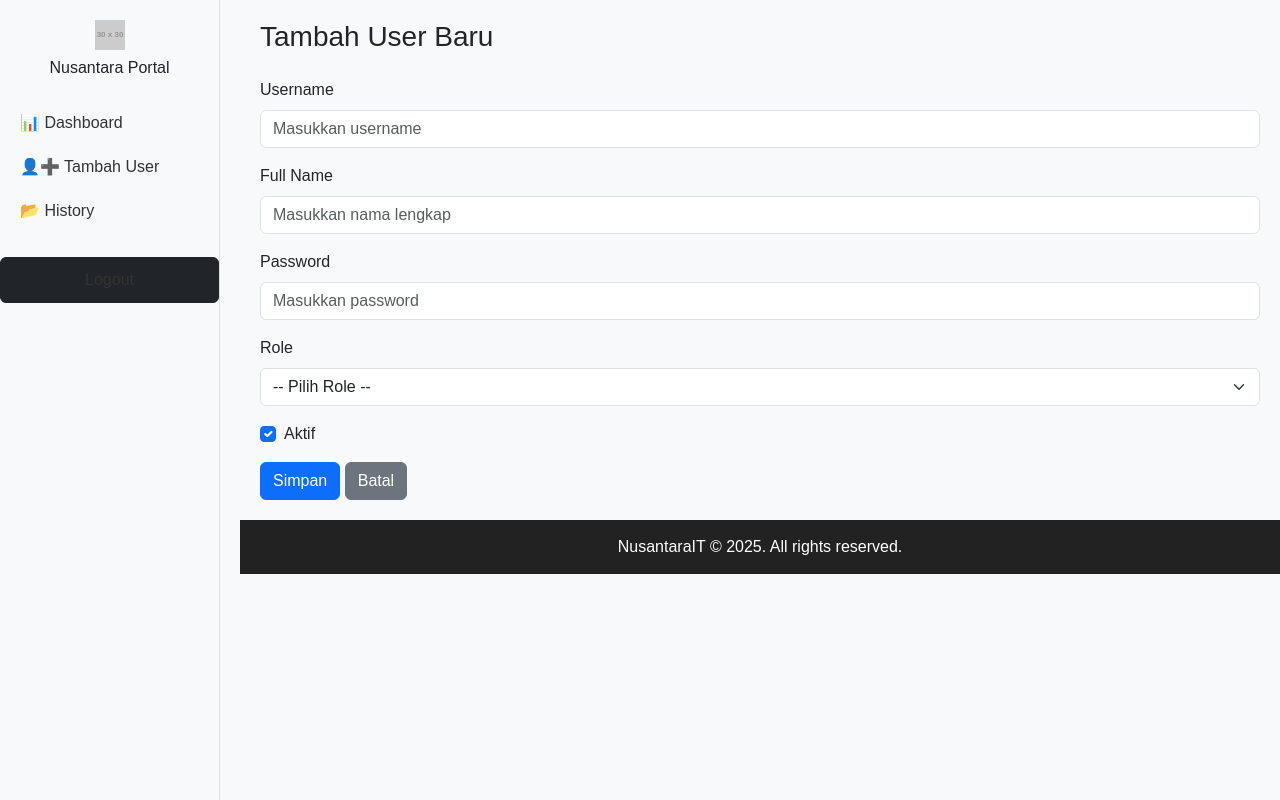
After one commit to widia2807/Nusantara_FPTK, a CodeIgniter 4 app: the page made by app/Views/users/create.php in a window 1280 px wide. The commit adds this page. Run offline with PHP 8.4 and a stand-in for CodeIgniter, Linux system fonts and the light colour scheme; the template is opened without the code that fills it, so the values that code supplies are empty; grey boxes labelled with a size stand in for pictures from a placeholder-image service; some libraries are stand-ins or nearby versions.

Commit message:
Tambah fitur logout & dashboard (divisi dan hr)+ fitur tambah akun

```diff
--- /dev/null
+++ b/app/Views/users/create.php
@@ -0,0 +1,149 @@
+<!DOCTYPE html>
+<html lang="en">
+<head>
+  <meta charset="UTF-8">
+  <meta name="viewport" content="width=device-width, initial-scale=1.0">
+  <title>Tambah User - Nusantara Portal</title>
+  <link href="https://cdn.jsdelivr.net/npm/bootstrap@5.3.0/dist/css/bootstrap.min.css" rel="stylesheet">
+  <style>
+    body {
+      font-family: Arial, sans-serif;
+      background-color: #f8f9fa;
+    }
+    .sidebar {
+      width: 220px;
+      position: fixed;
+      top: 0;
+      left: 0;
+      height: 100%;
+      background: #f8f9fa;
+      border-right: 1px solid #ddd;
+      padding-top: 20px;
+    }
+    .sidebar a {
+      display: block;
+      padding: 10px 20px;
+      color: #333;
+      text-decoration: none;
+    }
+    .sidebar a:hover {
+      background: #e9ecef;
+    }
+    .content {
+      margin-left: 240px;
+      padding: 20px;
+    }
+    footer {
+      margin-left: 240px;
+      background: #222;
+      color: #fff;
+      text-align: center;
+      padding: 15px;
+    }
+  </style>
+</head>
+<body>
+
+  <!-- Sidebar -->
+  <div class="sidebar">
+    <div class="text-center mb-4">
+      <img src="https://placehold.co/30x30" />
+      <h6 class="mt-2">Nusantara Portal</h6>
+    </div>
+    <a href="<?= base_url('dashboard/hr') ?>">📊 Dashboard</a>
+    <a href="<?= base_url('users/create') ?>">👤➕ Tambah User</a>
+    <a href="#">📂 History</a>
+    <a href="#" class="btn btn-dark w-100 mt-4">Logout</a>
+  </div>
+
+  <!-- Content -->
+  <div class="content">
+    <h3 class="mb-4">Tambah User Baru</h3>
+
+    <form id="createUserForm">
+      <div class="mb-3">
+        <label class="form-label">Username</label>
+        <input type="text" name="username" class="form-control" placeholder="Masukkan username" required>
+      </div>
+
+      <div class="mb-3">
+        <label class="form-label">Full Name</label>
+        <input type="text" name="full_name" class="form-control" placeholder="Masukkan nama lengkap" required>
+      </div>
+
+      <div class="mb-3">
+        <label class="form-label">Password</label>
+        <input type="password" name="password" class="form-control" placeholder="Masukkan password" required>
+      </div>
+
+      <div class="mb-3">
+        <label class="form-label">Role</label>
+        <select name="role" class="form-select" required>
+          <option value="">-- Pilih Role --</option>
+          <option value="HR">HR</option>
+          <option value="Management">Management</option>
+          <option value="Rekrutmen">Rekrutmen</option>
+          <option value="Divisi">Divisi</option>
+        </select>
+      </div>
+
+      <div class="form-check mb-3">
+        <input class="form-check-input" type="checkbox" name="is_active" value="1" checked>
+        <label class="form-check-label">Aktif</label>
+      </div>
+
+      <button type="submit" class="btn btn-primary">Simpan</button>
+      <a href="<?= base_url('dashboard/hr') ?>" class="btn btn-secondary">Batal</a>
+    </form>
+  </div>
+
+  <!-- Footer -->
+  <footer>
+    NusantaraIT © 2025. All rights reserved.
+  </footer>
+
+  <script src="https://cdn.jsdelivr.net/npm/bootstrap@5.3.0/dist/js/bootstrap.bundle.min.js"></script>
+  <script>
+    document.getElementById('createUserForm').addEventListener('submit', async function(e) {
+      e.preventDefault();
+
+      const data = {
+        username: this.username.value.trim(),
+        full_name: this.full_name.value.trim(),
+        password: this.password.value.trim(),
+        role: this.role.value,
+        is_active: this.is_active.checked ? 1 : 0
+      };
+
+      try {
+        let response = await fetch("<?= base_url('api/users') ?>", {
+          method: "POST",
+          headers: {
+            "Content-Type": "application/json",
+            "Accept": "application/json"
+          },
+          credentials: "include",  // ✅ penting agar cookie session kebawa
+          body: JSON.stringify(data)
+        });
+
+        if (!response.ok) {
+          let text = await response.text();
+          throw new Error("HTTP " + response.status + ": " + text);
+        }
+
+        let result = await response.json();
+
+        if (result.status === "success") {
+          alert("User berhasil ditambahkan!");
+          window.location.href = "<?= base_url('dashboard/hr') ?>";
+        } else {
+          alert(result.error || "Gagal menambahkan user");
+        }
+      } catch (err) {
+        alert("Terjadi error: " + err.message);
+        console.error(err);
+      }
+    });
+  </script>
+</body>
+</html>
```
Also changed, not shown: app/Config/App.php (+14 -1 lines), app/Config/Routes.php (+11 -0 lines), app/Controllers/Auth.php (+25 -18 lines), app/Controllers/DashboardController.php (+16 -14 lines), app/Controllers/Users.php (+13 -52 lines), app/Views/dashboard/divisi.php (+98 -9 lines), app/Views/dashboard/hr.php (+8 -2 lines), app/Views/login.php (+27 -9 lines).
